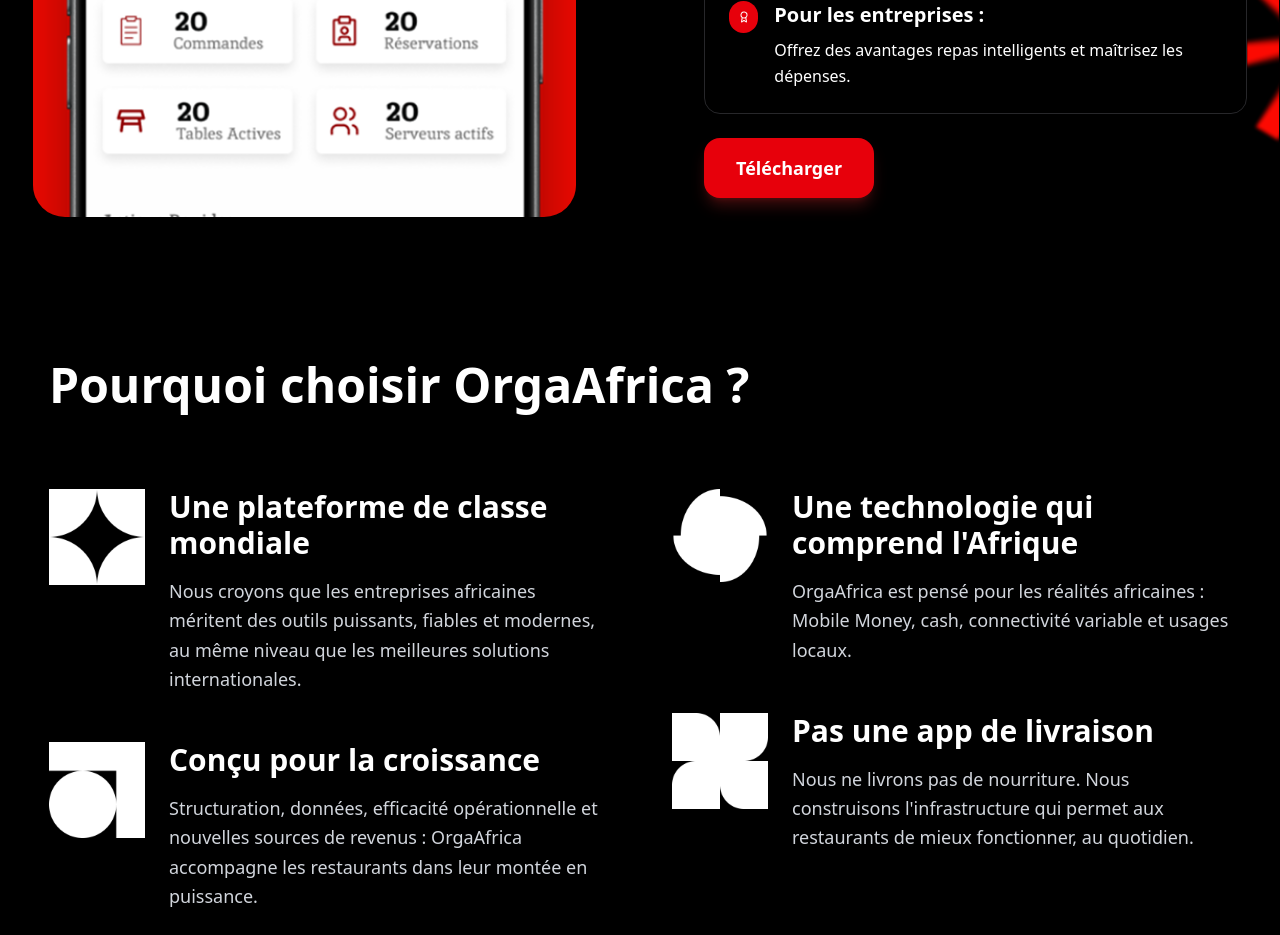
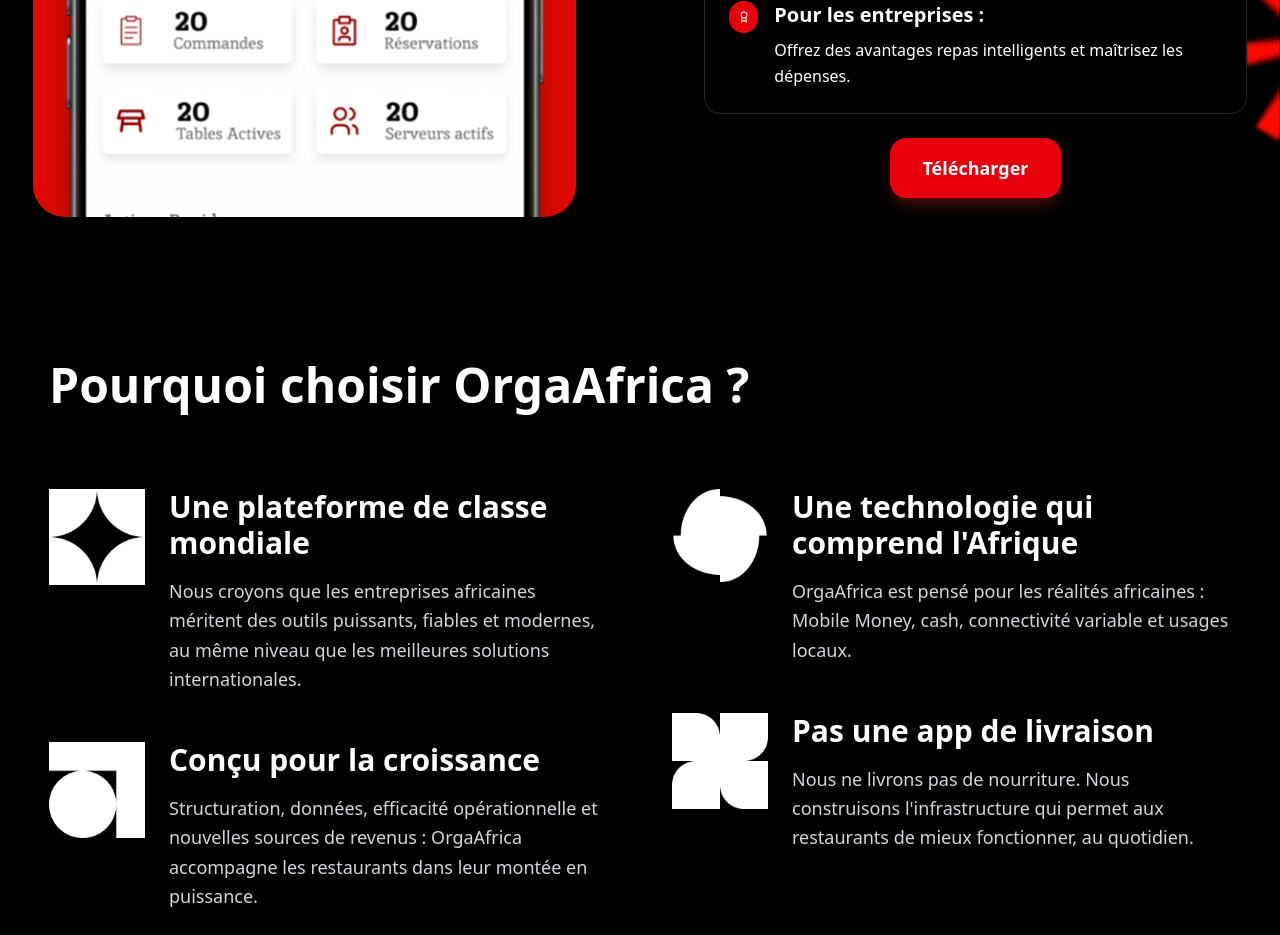
Before and after one commit to W3-Frame/Orga-Landing-page, a Vue app in the folder Orga-landingPage/: page / in a window 1280 px wide. Shown: the part 4380-5315 px from the top of the page. Built offline with nearby package versions, Linux system fonts and the light colour scheme.

Commit message:
Refactor SolutionProfil component: adjust button layout for improved alignment

```diff
--- a/Orga-landingPage/src/components/SolutionProfil.vue
+++ b/Orga-landingPage/src/components/SolutionProfil.vue
@@ -60,12 +60,13 @@
               </div>
             </div>
           </div>
-
+          <div class="flex items-center justify-center w-full sm:w-auto">
           <button
-            class="bg-red-600 hover:bg-red-700 text-white font-bold py-4 px-8 rounded-2xl transition-colors text-lg shadow-lg shadow-red-900/50"
+            class="bg-red-600 hover:bg-red-700 text-white font-bold py-4 px-8 rounded-2xl transition-colors text-lg shadow-lg shadow-red-900/50 "
           >
             Télécharger
           </button>
+          </div>
         </div>
       </div>
       <img
```
